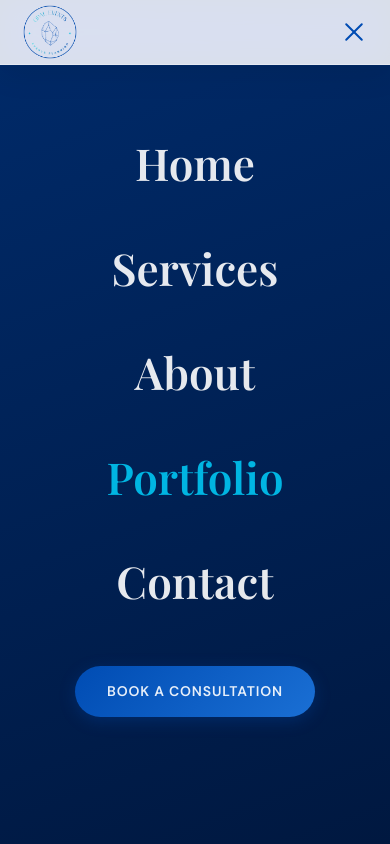
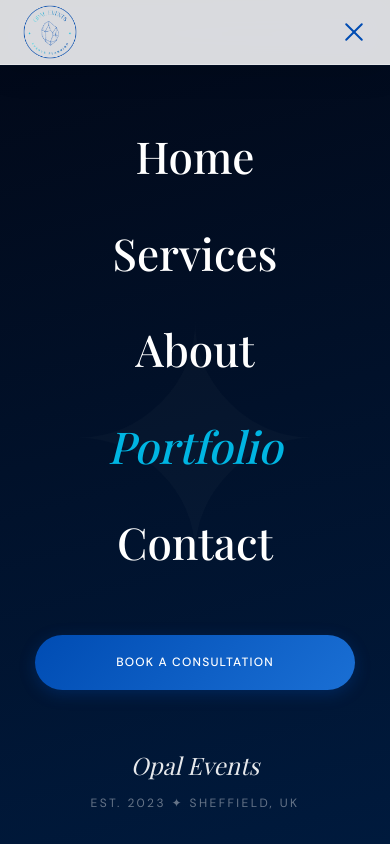
Before and after one commit to klaxtrix-sudo/opal-events, a React (Vite) app: page /portfolio in a window 390 px wide. Both pictures are taken after a click on the button "Open menu". Shown: the top 844 px of the page. Built offline with nearby package versions, Linux system fonts and the light colour scheme; a web font is replaced by a local one.

Commit message:
feat: redesign mobile menu with animated entry, branded watermark, and footer details

```diff
--- a/src/components/Navbar.css
+++ b/src/components/Navbar.css
@@ -150,11 +150,9 @@
   display: none;
   position: fixed;
   inset: 0;
-  background: linear-gradient(160deg, var(--color-primary-dk) 0%, #001840 100%);
+  background: linear-gradient(165deg, #020817 0%, #001a3d 100%);
   z-index: 999;
-  flex-direction: column;
-  align-items: center;
-  justify-content: center;
+  overflow: hidden;
   opacity: 0;
   visibility: hidden;
   transition: opacity var(--duration-mid) var(--ease-out),
@@ -166,29 +164,111 @@
   visibility: visible;
 }
 
+/* Branded Background Watermark */
+.mobile-menu-watermark {
+  position: absolute;
+  top: 50%;
+  left: 50%;
+  transform: translate(-50%, -50%);
+  font-size: 80vw;
+  color: rgba(255, 255, 255, 0.02);
+  pointer-events: none;
+  z-index: 1;
+  font-family: var(--font-display);
+}
+
+.mobile-menu-container {
+  position: relative;
+  z-index: 2;
+  width: 100%;
+  min-height: 100%;
+  display: flex;
+  flex-direction: column;
+  justify-content: space-between;
+  padding: 120px var(--space-8) 60px;
+  overflow-y: auto; /* Allow scrolling if content is tall */
+  -webkit-overflow-scrolling: touch;
+}
+
 .mobile-links {
   display: flex;
   flex-direction: column;
-  align-items: center;
-  gap: var(--space-8);
-  text-align: center;
+  gap: var(--space-6);
+  text-align: center; /* Center links for a more balanced look */
+}
+
+.mobile-links li {
+  opacity: 0;
+  transform: translateY(20px);
+  transition: all 0.6s var(--ease-out);
+  transition-delay: calc(var(--index) * 0.1s);
+}
+
+.mobile-menu.open .mobile-links li {
+  opacity: 1;
+  transform: translateY(0);
 }
 
 .mobile-links a {
   font-family: var(--font-display);
   font-size: var(--text-4xl);
-  font-weight: 600;
-  color: rgba(255, 255, 255, 0.9);
-  transition: color var(--duration-mid) var(--ease-out);
+  font-weight: 500;
+  color: var(--color-white);
+  text-decoration: none;
+  display: inline-block; /* Inline-block for better centering */
 }
 
-.mobile-links a:hover { color: var(--color-accent); }
-.mobile-nav-active { color: var(--color-accent) !important; }
+.mobile-nav-active {
+  color: var(--color-accent) !important;
+  font-style: italic;
+}
 
 .mobile-cta {
+  margin-top: var(--space-8) !important;
+  max-width: 320px;
+  margin-left: auto;
+  margin-right: auto;
+  width: 100%;
+  justify-content: center;
   font-family: var(--font-body) !important;
-  font-size: var(--text-sm) !important;
-  margin-top: var(--space-4);
+  text-transform: uppercase;
+  letter-spacing: 0.1em;
+  font-size: 0.75rem !important;
+  padding: 1.1rem !important;
+}
+
+/* Branded Footer in Menu */
+.mobile-menu-footer {
+  display: flex;
+  flex-direction: column;
+  align-items: center;
+  gap: var(--space-2);
+  margin-top: var(--space-12);
+  padding-bottom: var(--space-4);
+  opacity: 0;
+  transform: translateY(10px);
+  transition: all 0.8s var(--ease-out) 0.5s;
+}
+
+.mobile-menu.open .mobile-menu-footer {
+  opacity: 1;
+  transform: translateY(0);
+}
+
+.footer-mark {
+  font-family: var(--font-display);
+  font-style: italic;
+  font-size: var(--text-2xl);
+  color: var(--color-white);
+  opacity: 0.9;
+}
+
+.footer-detail {
+  font-family: var(--font-body);
+  font-size: var(--text-xs);
+  color: rgba(255, 255, 255, 0.4);
+  text-transform: uppercase;
+  letter-spacing: 0.2em;
 }
 
 /* Responsive */
@@ -199,3 +279,12 @@
   .hamburger { display: flex; }
   .mobile-menu { display: flex; }
 }
+
+@media (max-height: 600px) {
+  .mobile-menu-container {
+    padding-top: 100px;
+  }
+  .mobile-links a {
+    font-size: var(--text-3xl);
+  }
+}
--- a/src/components/Navbar.jsx
+++ b/src/components/Navbar.jsx
@@ -91,9 +91,12 @@ const Navbar = () => {
         className={`mobile-menu${menuOpen ? ' open' : ''}`}
         aria-hidden={!menuOpen}
       >
+        <div className="mobile-menu-watermark" aria-hidden="true">✦</div>
+
+        <div className="mobile-menu-container">
           <ul className="mobile-links" role="list">
-          {NAV_LINKS.map(({ to, label, end }) => (
-            <li key={to}>
+            {NAV_LINKS.map(({ to, label, end }, index) => (
+              <li key={to} style={{ '--index': index }}>
                 <NavLink
                   to={to}
                   end={end}
@@ -104,12 +107,18 @@ const Navbar = () => {
                 </NavLink>
               </li>
             ))}
-          <li>
+            <li style={{ '--index': NAV_LINKS.length }}>
               <Link to="/contact" className="btn btn-primary mobile-cta" onClick={handleNavClick}>
                 Book a Consultation
               </Link>
             </li>
           </ul>
+
+          <div className="mobile-menu-footer">
+            <span className="footer-mark">Opal Events</span>
+            <span className="footer-detail">Est. 2023 ✦ Sheffield, UK</span>
+          </div>
+        </div>
       </div>
     </>
   );
--- a/src/index.css
+++ b/src/index.css
@@ -44,7 +44,9 @@
   --space-4:  1rem;
   --space-6:  1.5rem;
   --space-8:  2rem;
+  --space-10: 2.5rem;
   --space-12: 3rem;
+  --space-14: 3.5rem;
   --space-16: 4rem;
   --space-24: 6rem;
   --space-32: 8rem;
--- a/src/pages/ServicesPage.css
+++ b/src/pages/ServicesPage.css
@@ -356,7 +356,7 @@
     grid-template-columns: 1fr;
     gap: var(--space-8);
     text-align: center;
-    padding: var(--space-10) var(--space-8);
+    padding: var(--space-12) var(--space-8); /* Symmetrical vertical padding */
   }
 
   .p-cta-right p {
```
Lines whose indentation alone changed are shown as unchanged.
